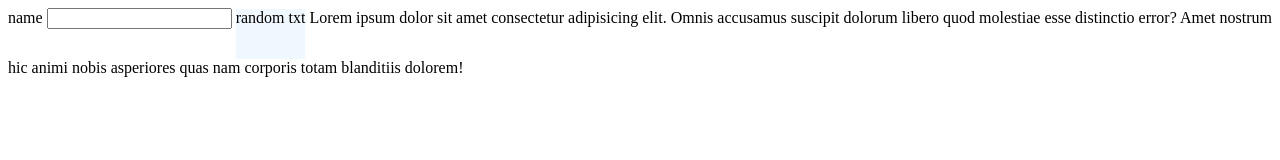
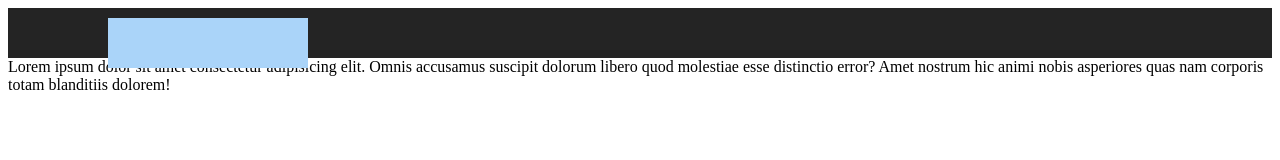
Before and after one commit to Velmurugan-kl/HTML, a plain HTML site: page index.html in a window 1280 px wide. Drawn offline with Linux system fonts and the light colour scheme; a web font is replaced by a local one.

Commit message:
position

```diff
--- a/index.css
+++ b/index.css
@@ -9,12 +9,18 @@
 .pa {
   font-family: "Kalnia Glaze", serif;
 }
+.cont {
+  background-color: rgb(36, 36, 36);
+}
 
-div{
-    display: inline-block;
-    background-color: aliceblue;
-    height: 50px;
+.box {
+  background-color: rgb(170, 212, 249);
+  height: 50px;
+  width: 200px;
+  position: relative;
+  left: 100px;
+  top: 10px;
 }
-p{
-    display: inline;
+p {
+  display: inline;
 }
--- a/index.html
+++ b/index.html
@@ -13,16 +13,14 @@
     <link rel="stylesheet" href="index.css" />
   </head>
   <body>
-    <form action="submit">
-      <label for="inp">name</label>
-      <input type="text" id="inp" name="inp" />
-      <div>random txt</div>
-      <p>
-        Lorem ipsum dolor sit amet consectetur adipisicing elit. Omnis accusamus
-        suscipit dolorum libero quod molestiae esse distinctio error? Amet
-        nostrum hic animi nobis asperiores quas nam corporis totam blanditiis
-        dolorem!
-      </p>
-    </form>
+    <div class="cont">
+        <div class="box"></div>
+    </div>
+
+    <p>
+      Lorem ipsum dolor sit amet consectetur adipisicing elit. Omnis accusamus
+      suscipit dolorum libero quod molestiae esse distinctio error? Amet nostrum
+      hic animi nobis asperiores quas nam corporis totam blanditiis dolorem!
+    </p>
   </body>
 </html>
```
